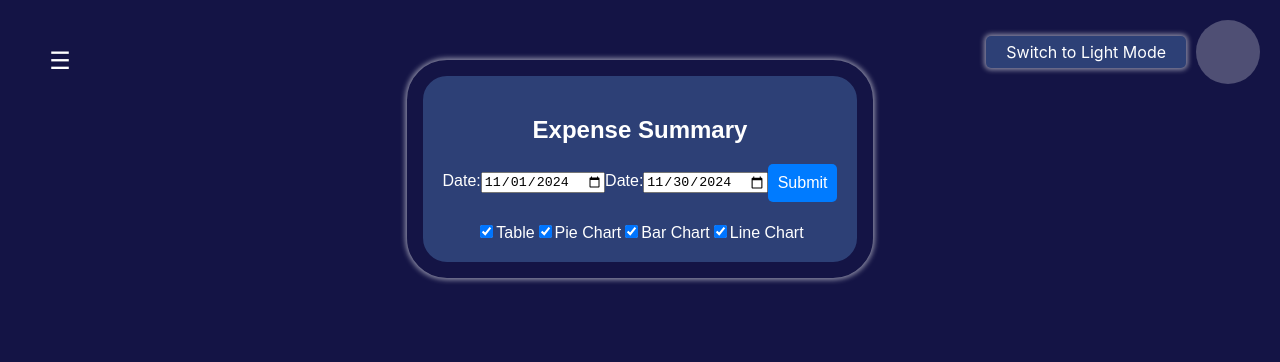
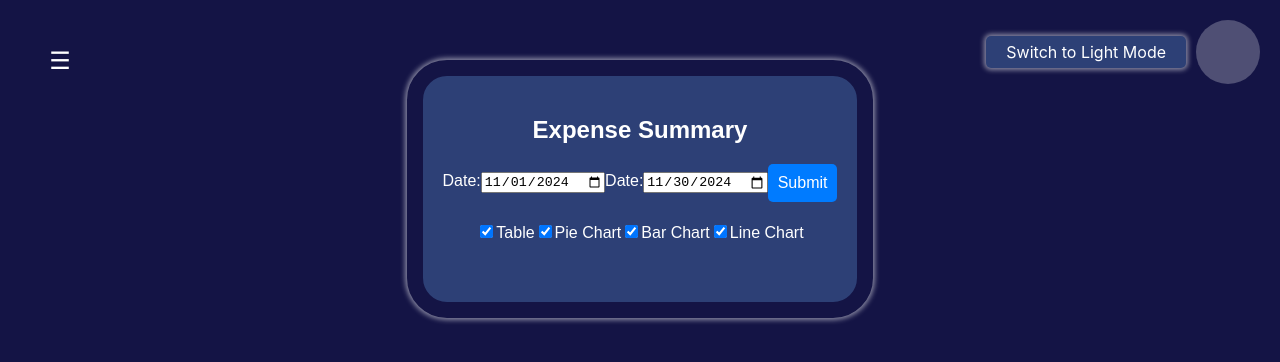
Before and after one commit to daviddavini/CS130-Budget, a React (Create React App) app in the folder frontend/: page /visualize in a window 1280 px wide. Shown: the top 362 px of the page. Built offline with nearby package versions, Linux system fonts and the light colour scheme; sample sign-in values are in the browser's storage.

Commit message:
fix issue where pie chart extends into checkbox area that prevents checkbox selection

```diff
--- a/frontend/src/Visualization.css
+++ b/frontend/src/Visualization.css
@@ -92,3 +92,7 @@ th, td {
     justify-content: center;
     width: 100%;
 }
+
+.visual-options {
+    padding-bottom: 40px;
+}
```
